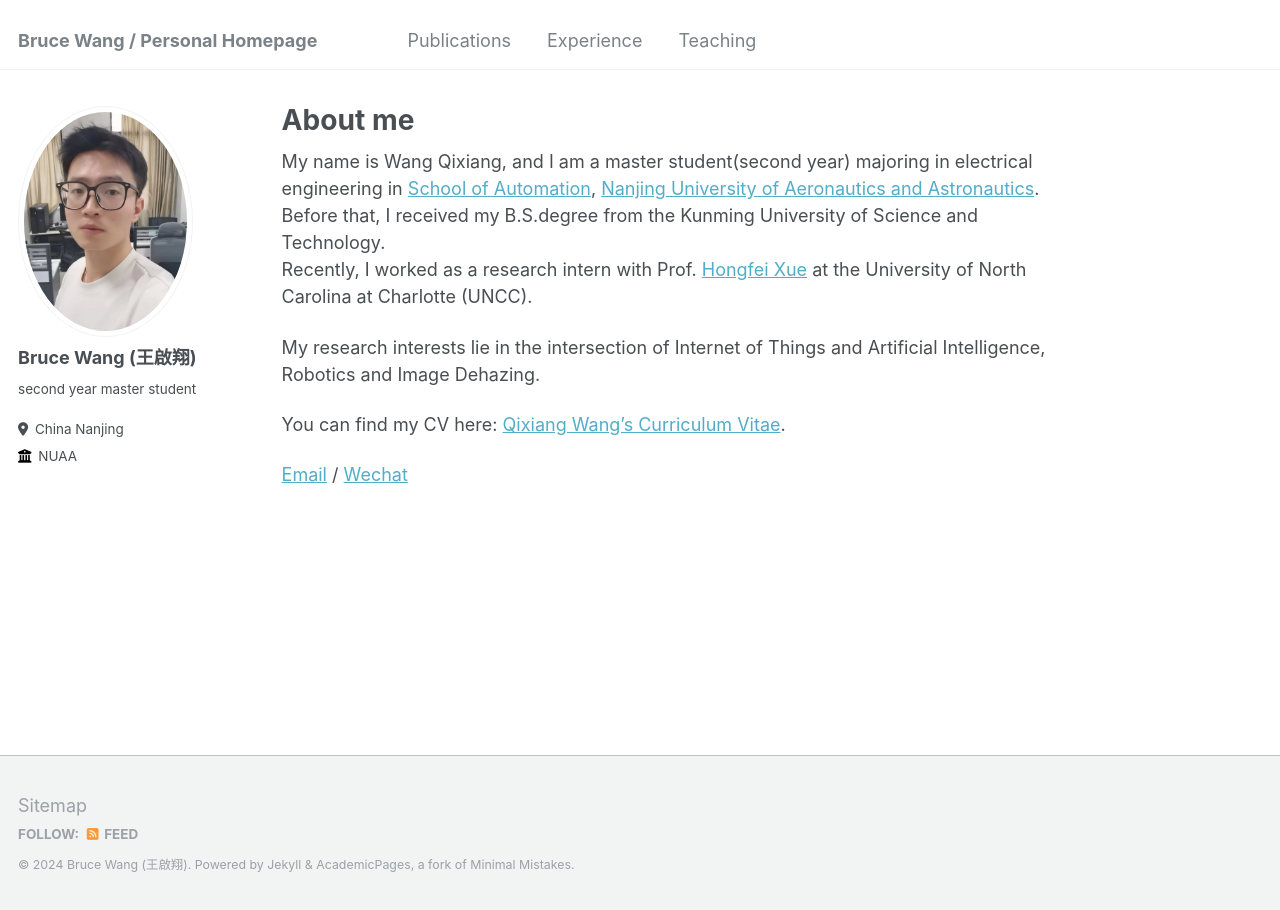
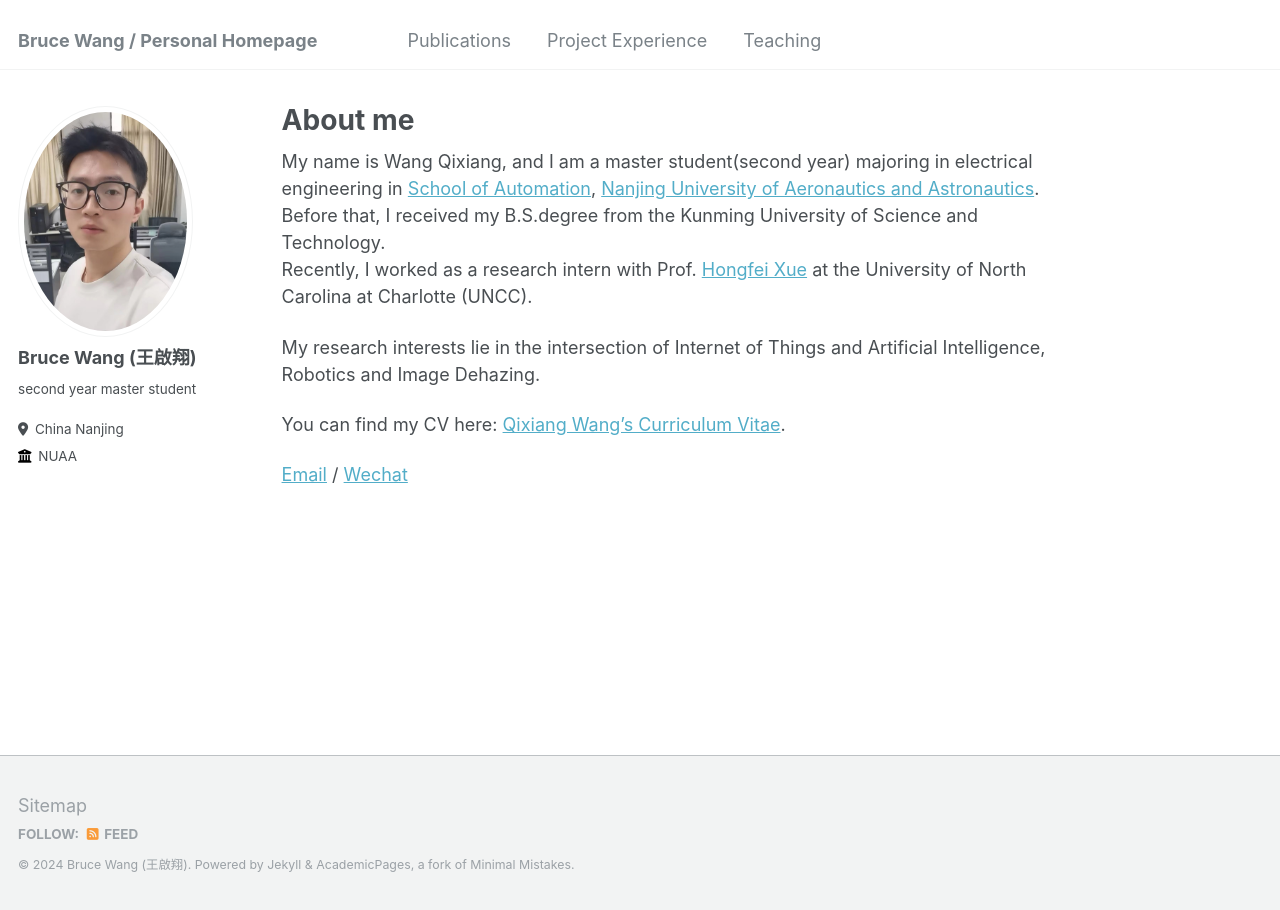
Before and after one commit to AirBall0/AirBall0.github.io, a Jekyll site: the page built from _pages/about.md, in a window 1280 px wide. Built offline with Jekyll 4.4.1, drawn with Linux system fonts in a browser that asks for light colours.

Commit message:
Update navigation.yml

```diff
--- a/_data/navigation.yml
+++ b/_data/navigation.yml
@@ -6,7 +6,7 @@ main:
   # - title: "Talks"
   #   url: /talks/
 
-  - title: "Experience"
+  - title: "Project Experience"
     url: /experience/
 
   - title: "Teaching"
```
